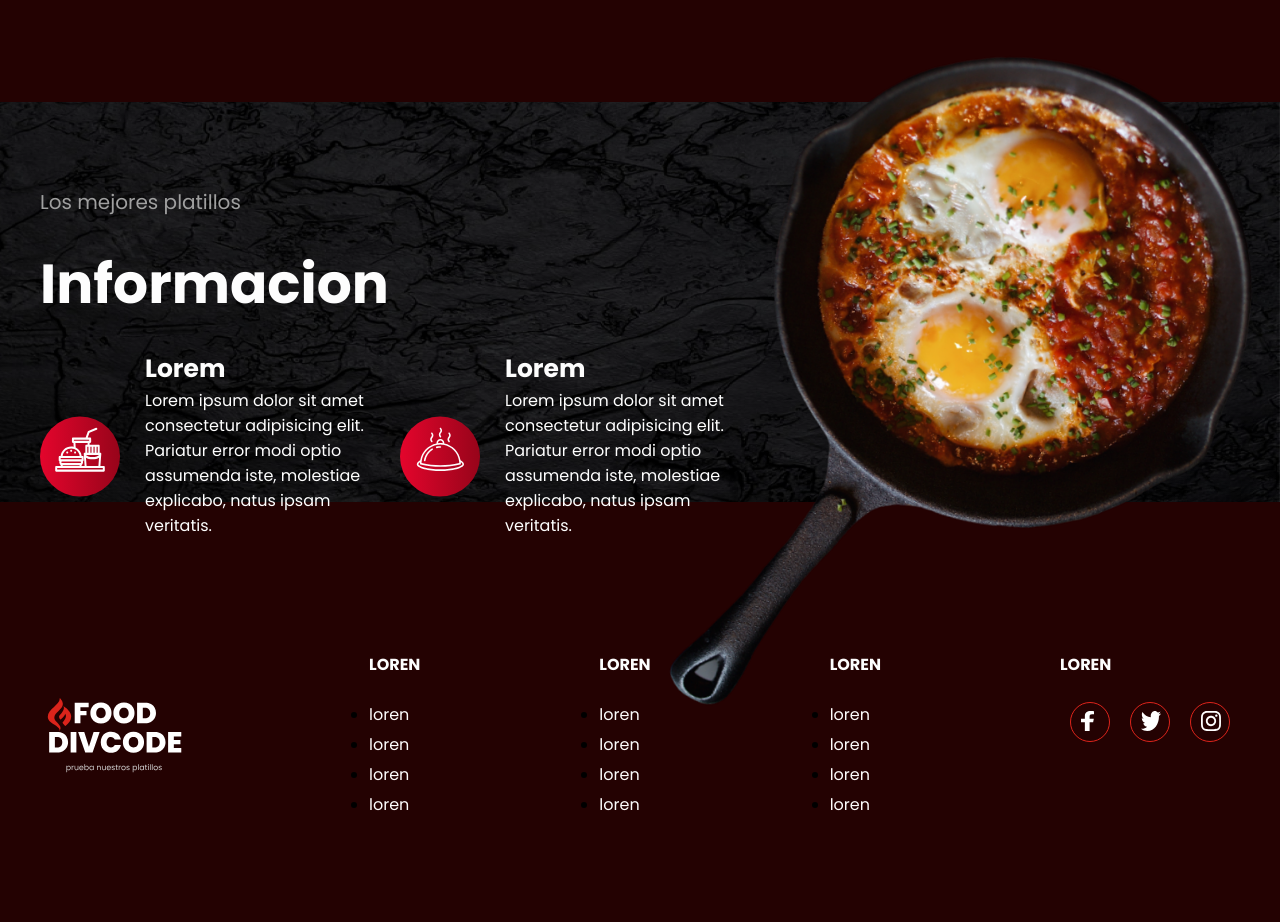
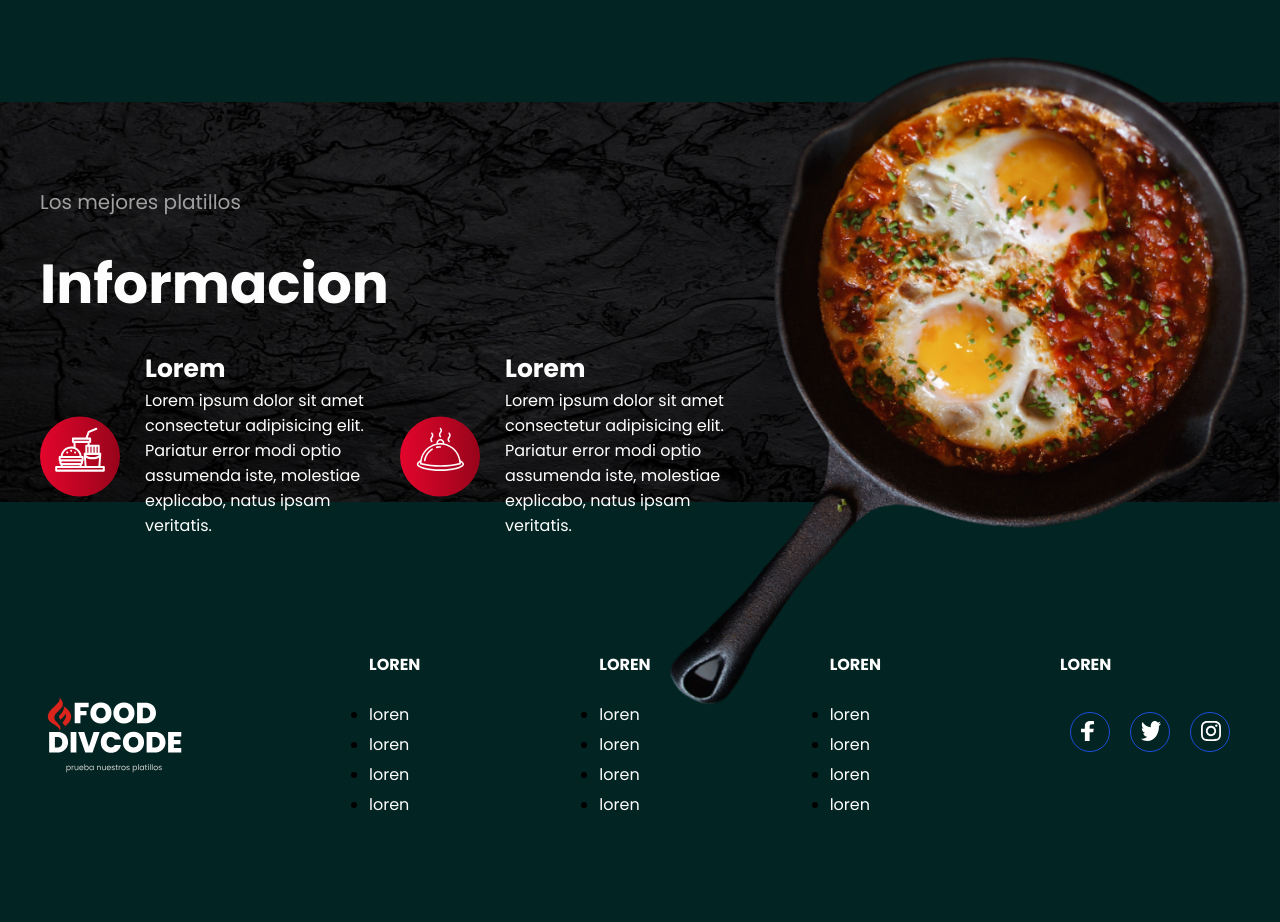
Before and after one commit to Destrowashere/NEABUY, a PHP site: page / in a window 1280 px wide. Shown: the part 1889-2811 px from the top of the page. Run offline with PHP 8.4, Linux system fonts and the light colour scheme.

Commit message:
Update style.css

```diff
--- a/style.css
+++ b/style.css
@@ -8,7 +8,7 @@
 }
 body{
     font-family: 'Poppins', sans-serif;
-    background-color: #240202;
+    background-color: #022422;
 }
 
 
@@ -407,11 +407,11 @@ header{
     display: flex;
 }
 .social{
-    margin: 0 10px;
+    margin:  10px;
     height: 40px;
     width: 40px;
-    border: 1px solid #DD241b;
-    border-radius: 50%;
+    border: 1px solid #1b4fdd;
+    border-radius: 60%;
 }
 .social:hover {
     background-color:#DD241b;
```
